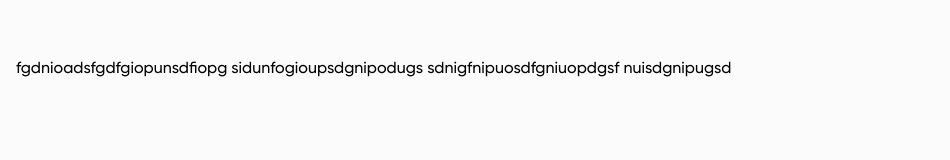
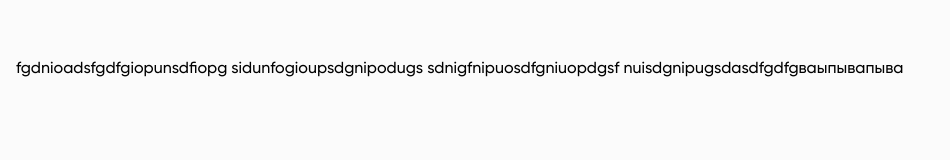
Before and after one commit to zmigd/Html-project, a website built with Vite: page src/index.html in a window 1280 px wide. Shown: the whole page, without its empty margins (0-950 px from the left). Built offline with nearby package versions, Linux system fonts and the light colour scheme.

Commit message:
Короткийdfgjinpagdfpniuafgu

```diff
--- a/src/partials/footer.html
+++ b/src/partials/footer.html
@@ -3,6 +3,6 @@
     fgdnioadsfgdfgiopunsdfiopg
     sidunfogioupsdgnipodugs
     sdnigfnipuosdfgniuopdgsf
-    nuisdgnipugsd
+    nuisdgnipugsdasdfgdfgваыпывапыва
   </div>
 </footer>
```
